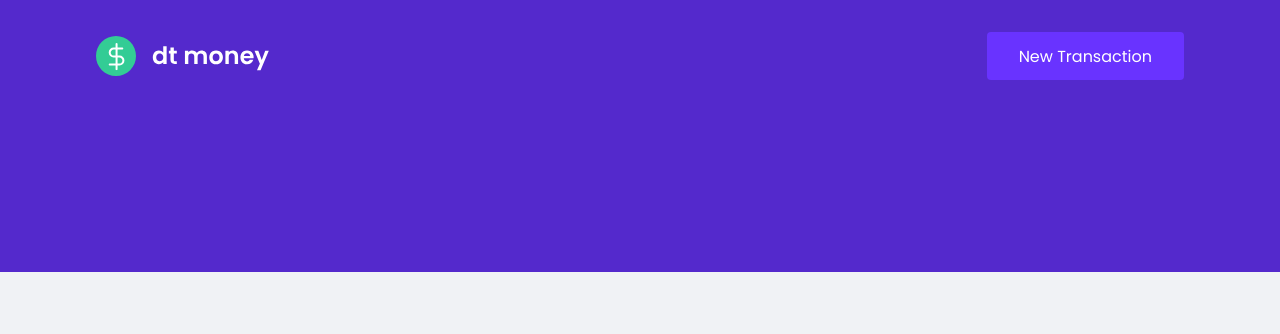
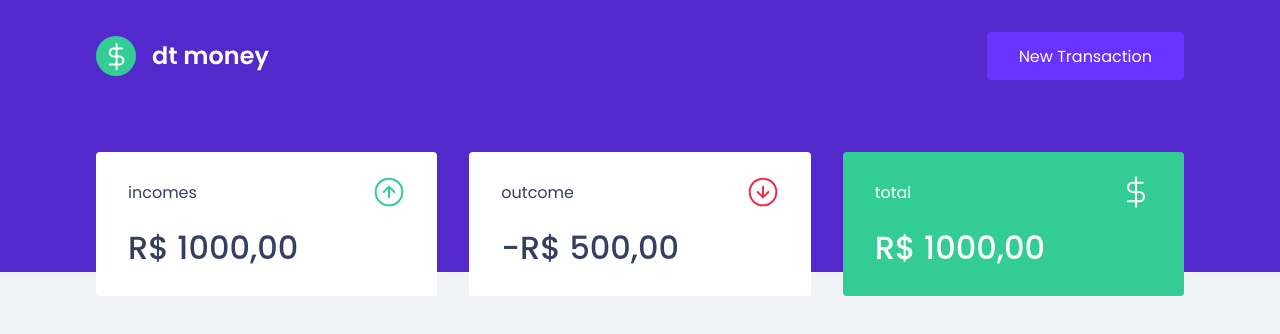
Before and after one commit to wesleyafc/dt-money, a React (Create React App) app: page / in a window 1280 px wide. Shown: the top 334 px of the page. Built offline with nearby package versions, Linux system fonts and the light colour scheme.

Commit message:
Summary component

```diff
--- a/public/index.html
+++ b/public/index.html
@@ -11,7 +11,7 @@
   <title>DT Money</title>
 
   <link rel="preconnect" href="https://fonts.gstatic.com" crossorigin>
-  <link href="https://fonts.googleapis.com/css2?family=Poppins:wght@400;600&display=swap" rel="stylesheet">
+  <link href="https://fonts.googleapis.com/css2?family=Poppins:wght@400;500;600&display=swap" rel="stylesheet">
 </head>
 
 <body>
--- a/src/App.tsx
+++ b/src/App.tsx
@@ -1,3 +1,4 @@
+import { Dashboard } from './components/Dashboard';
 import { Header } from './components/Header';
 import { GlobalStyle } from './styles/global'
 
@@ -5,6 +6,7 @@
   return (
     <>
       <Header />
+      <Dashboard />
       <GlobalStyle />
     </>
 
--- /dev/null
+++ b/src/components/Dashboard/index.tsx
@@ -0,0 +1,10 @@
+import { Summary } from "../Summary";
+import { Container } from "./styles";
+
+export function Dashboard() {
+    return (
+        <Container>
+            <Summary />
+        </Container>
+    )
+}
--- /dev/null
+++ b/src/components/Dashboard/styles.ts
@@ -0,0 +1,7 @@
+import styled from "styled-components";
+
+export const Container = styled.main`
+    max-width:1120px;
+    margin:0 auto;
+    padding:2.5rem 1rem;
+`
--- /dev/null
+++ b/src/components/Summary/index.tsx
@@ -0,0 +1,36 @@
+import incomeImg from '../../assets/income.svg'
+import outcomeImg from '../../assets/outcome.svg'
+import totalImg from '../../assets/total.svg'
+import { Container } from "./styles";
+
+
+export function Summary() {
+    return (
+        <Container>
+            <div>
+                <header>
+                    <p>incomes</p>
+                    <img src={incomeImg} alt="incomes" />
+                </header>
+                <strong>R$ 1000,00</strong>
+            </div>
+
+            <div>
+                <header>
+                    <p>outcome</p>
+                    <img src={outcomeImg} alt="outcome" />
+                </header>
+                <strong>-R$ 500,00</strong>
+            </div>
+
+            <div className="highlight-background">
+                <header>
+                    <p>total</p>
+                    <img src={totalImg} alt="total" />
+                </header>
+                <strong>R$ 1000,00</strong>
+            </div>
+
+        </Container>
+    )
+}
--- /dev/null
+++ b/src/components/Summary/styles.ts
@@ -0,0 +1,35 @@
+import styled from "styled-components";
+
+export const Container = styled.div`
+    display:grid;
+    grid-template-columns:repeat(3,1fr);
+    gap:2rem;
+    margin-top:-10rem;
+
+    div{
+        background:var(--shape);
+        padding:1.5rem 2rem;
+        border-radius:0.25rem;
+        color:var(--text-title);
+    header{
+        display:flex;
+        align-items:center;
+        justify-content:space-between;
+    }
+
+    strong{
+        display:block;
+        margin-top:1rem;
+        font-size:2rem;
+        font-weight:500;
+        line-height:3rem;
+
+    }
+
+    &.highlight-background{
+      background:var(--green);
+       color: #FFF;
+    }
+}
+
+`
--- a/src/styles/global.ts
+++ b/src/styles/global.ts
@@ -4,6 +4,7 @@
 :root{
     --background: #f0f2f5;
     --red:#E52E4D;
+    --green:#33CC95;
     --blue:#5429CC;
     --blue-light:#6933FF;
     --text-title:#363F5F;
```
